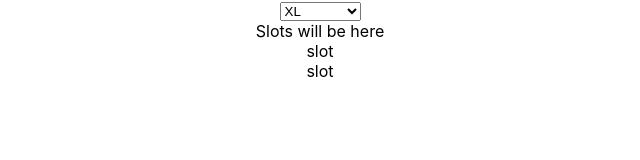
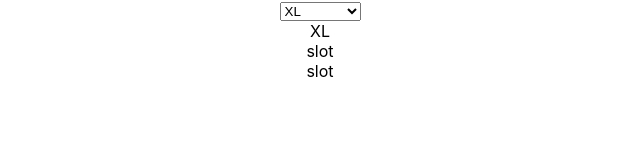
Before and after one commit to mohofo7/Layout-Generator, a React (Create React App) app: page / in a window 1280 px wide. Shown: the top 160 px of the page, without its empty margins (320-960 px from the left). Built offline with nearby package versions, Linux system fonts and the light colour scheme.

Commit message:
app component works fine with dropdown

```diff
--- a/src/components/app/App.js
+++ b/src/components/app/App.js
@@ -5,11 +5,27 @@ import Container from './../container/container'
 
 class App extends React.Component {
 
+  constructor(props){
+    super(props)
+    this.selectLayout = this.selectLayout.bind(this)
+    this.state = {
+      layoutString : 'XL' //Default Value
+    }
+  }
+
+  selectLayout(option){
+    this.setState(()=>{
+      return{
+        layoutString : option
+      }
+    })
+  }
+
   render(){
     return (
       <div className="App">
-        <DropDown />
-        <Container />
+        <DropDown selectLayout={this.selectLayout}/>
+        <Container layoutString={this.state.layoutString}/>
       </div>
     )
   }
--- a/src/components/container/container.js
+++ b/src/components/container/container.js
@@ -6,7 +6,7 @@ class container extends React.Component{
     render(){
         return (
             <div>
-                Slots will be here
+                {this.props.layoutString}
                 <Slot />
                 <Slot />
             </div>
```
